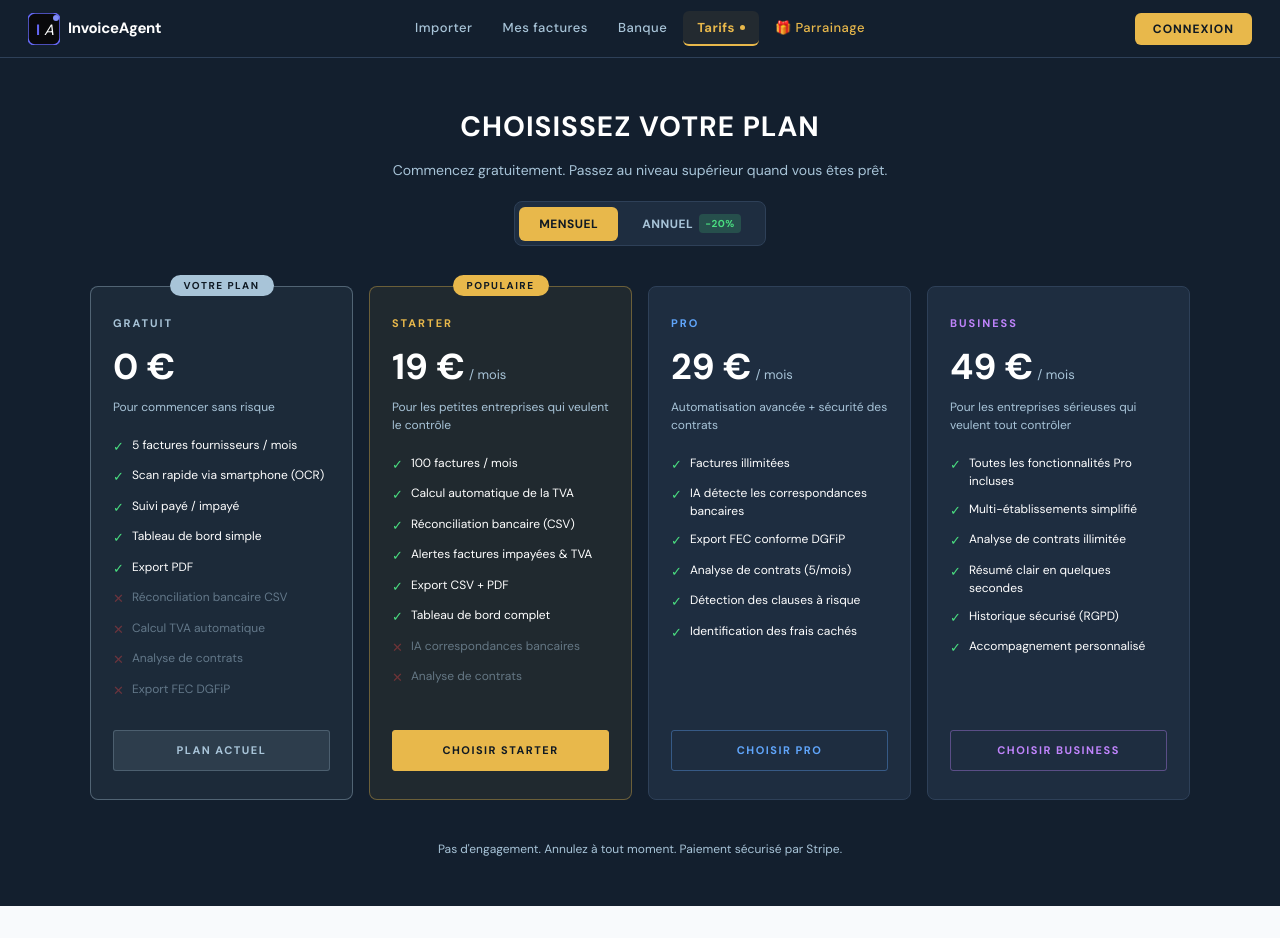
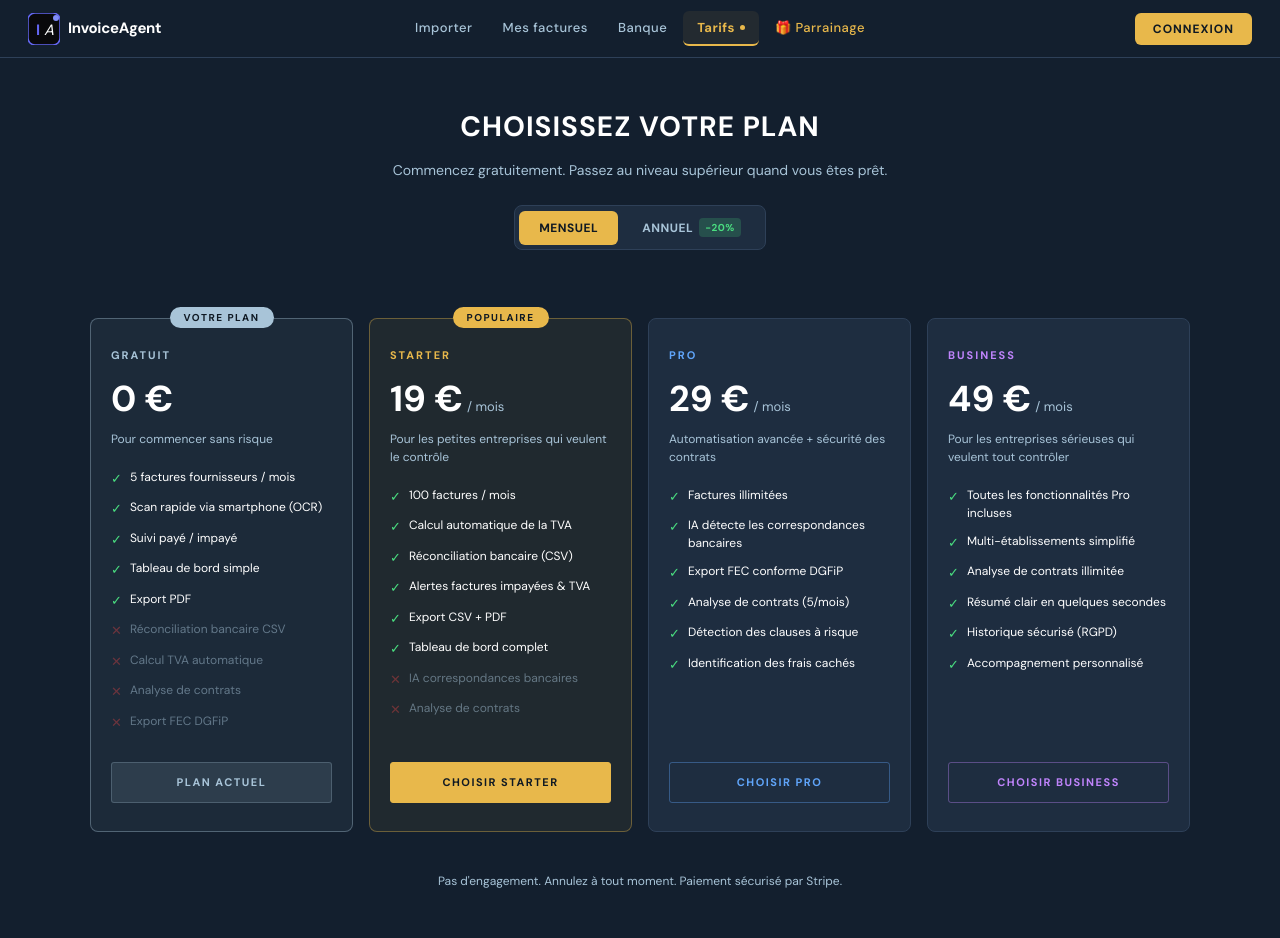
Before and after one commit to gentuar333-max/invoice-ai, a Next.js app: page /pricing in a window 1280 px wide. Before the commit the page ends 906 px from the top, so only its background shows below. Built offline with nearby package versions, Linux system fonts and the light colour scheme.

Commit message:
fix: pricing grid mobile CSS + annual toggle

```diff
--- a/app/pricing/page.tsx
+++ b/app/pricing/page.tsx
@@ -20,21 +20,11 @@ const plans = [
     priceYearly: 0,
     color: MUTED,
     description: "Pour commencer sans risque",
-    features: [
-      "5 factures fournisseurs / mois",
-      "Scan rapide via smartphone (OCR)",
-      "Suivi payé / impayé",
-      "Tableau de bord simple",
-      "Export PDF",
-    ],
-    locked: [
-      "Réconciliation bancaire CSV",
-      "Calcul TVA automatique",
-      "Analyse de contrats",
-      "Export FEC DGFiP",
-    ],
+    features: ["5 factures fournisseurs / mois", "Scan rapide via smartphone (OCR)", "Suivi payé / impayé", "Tableau de bord simple", "Export PDF"],
+    locked: ["Réconciliation bancaire CSV", "Calcul TVA automatique", "Analyse de contrats", "Export FEC DGFiP"],
     cta: "COMMENCER GRATUITEMENT",
-    href: "/auth/login",
+    hrefMonthly: "/auth/login",
+    hrefYearly: "/auth/login",
     highlight: false,
     badge: null,
   },
@@ -45,18 +35,8 @@ const plans = [
     priceYearly: 15,
     color: GOLD,
     description: "Pour les petites entreprises qui veulent le contrôle",
-    features: [
-      "100 factures / mois",
-      "Calcul automatique de la TVA",
-      "Réconciliation bancaire (CSV)",
-      "Alertes factures impayées & TVA",
-      "Export CSV + PDF",
-      "Tableau de bord complet",
-    ],
-    locked: [
-      "IA correspondances bancaires",
-      "Analyse de contrats",
-    ],
+    features: ["100 factures / mois", "Calcul automatique de la TVA", "Réconciliation bancaire (CSV)", "Alertes factures impayées & TVA", "Export CSV + PDF", "Tableau de bord complet"],
+    locked: ["IA correspondances bancaires", "Analyse de contrats"],
     cta: "CHOISIR STARTER",
     hrefMonthly: "/checkout?plan=starter",
     hrefYearly: "/checkout?plan=starter_yearly",
@@ -70,14 +50,7 @@ const plans = [
     priceYearly: 23,
     color: "#60a5fa",
     description: "Automatisation avancée + sécurité des contrats",
-    features: [
-      "Factures illimitées",
-      "IA détecte les correspondances bancaires",
-      "Export FEC conforme DGFiP",
-      "Analyse de contrats (5/mois)",
-      "Détection des clauses à risque",
-      "Identification des frais cachés",
-    ],
+    features: ["Factures illimitées", "IA détecte les correspondances bancaires", "Export FEC conforme DGFiP", "Analyse de contrats (5/mois)", "Détection des clauses à risque", "Identification des frais cachés"],
     locked: [],
     cta: "CHOISIR PRO",
     hrefMonthly: "/checkout?plan=pro",
@@ -92,14 +65,7 @@ const plans = [
     priceYearly: 39,
     color: PURPLE,
     description: "Pour les entreprises sérieuses qui veulent tout contrôler",
-    features: [
-      "Toutes les fonctionnalités Pro incluses",
-      "Multi-établissements simplifié",
-      "Analyse de contrats illimitée",
-      "Résumé clair en quelques secondes",
-      "Historique sécurisé (RGPD)",
-      "Accompagnement personnalisé",
-    ],
+    features: ["Toutes les fonctionnalités Pro incluses", "Multi-établissements simplifié", "Analyse de contrats illimitée", "Résumé clair en quelques secondes", "Historique sécurisé (RGPD)", "Accompagnement personnalisé"],
     locked: [],
     cta: "CHOISIR BUSINESS",
     hrefMonthly: "/checkout?plan=business",
@@ -109,13 +75,17 @@ const plans = [
   },
 ];
 
+const savings: Record<string, number> = {
+  starter: (19 - 15) * 12,
+  pro: (29 - 23) * 12,
+  business: (49 - 39) * 12,
+};
+
 export default function PricingPage() {
   const [currentPlan, setCurrentPlan] = useState("free");
   const [billing, setBilling] = useState<"monthly" | "yearly">("monthly");
-  const [isMobile, setIsMobile] = useState(false);
 
   useEffect(() => {
-    // Merr planin nga Supabase — jo localStorage
     async function fetchPlan() {
       try {
         const { createClient } = await import("@/lib/supabase");
@@ -131,64 +101,65 @@ export default function PricingPage() {
       } catch {}
     }
     fetchPlan();
-
-    function checkMobile() { setIsMobile(window.innerWidth < 768); }
-    checkMobile();
-    window.addEventListener("resize", checkMobile);
-    return () => window.removeEventListener("resize", checkMobile);
   }, []);
 
   function getPrice(plan: typeof plans[0]) {
     if (plan.priceMonthly === 0) return "0 €";
-    const price = billing === "yearly" ? plan.priceYearly : plan.priceMonthly;
-    return `${price} €`;
+    return billing === "yearly" ? `${plan.priceYearly} €` : `${plan.priceMonthly} €`;
   }
 
   function getHref(plan: typeof plans[0]) {
-    if (!('hrefMonthly' in plan)) return plan.href ?? "/auth/login";
-    return billing === "yearly"
-      ? (plan as any).hrefYearly
-      : (plan as any).hrefMonthly;
+    return billing === "yearly" ? plan.hrefYearly : plan.hrefMonthly;
   }
 
   function getCTA(plan: typeof plans[0]) {
-    const currentIndex = PLAN_ORDER.indexOf(currentPlan);
-    const planIndex = PLAN_ORDER.indexOf(plan.key);
+    const ci = PLAN_ORDER.indexOf(currentPlan);
+    const pi = PLAN_ORDER.indexOf(plan.key);
     if (plan.key === currentPlan) return { label: "PLAN ACTUEL", disabled: true };
-    if (planIndex < currentIndex) return { label: "PLAN INFERIEUR", disabled: true };
+    if (pi < ci) return { label: "PLAN INFERIEUR", disabled: true };
     return { label: plan.cta, disabled: false };
   }
 
-  const savings: Record<string, number> = {
-    starter: Math.round((19 - 15) * 12),
-    pro: Math.round((29 - 23) * 12),
-    business: Math.round((49 - 39) * 12),
-  };
+  return (
+    <>
+      <style>{`
+        .pricing-grid {
+          display: grid;
+          grid-template-columns: 1fr;
+          gap: 16px;
+        }
+        @media (min-width: 640px) {
+          .pricing-grid { grid-template-columns: repeat(2, 1fr); }
+        }
+        @media (min-width: 1024px) {
+          .pricing-grid { grid-template-columns: repeat(4, 1fr); }
+        }
+        .billing-toggle button { transition: all 0.2s; }
+      `}</style>
 
-  return (
-    <div style={{ minHeight: "100vh", background: BG, padding: isMobile ? "32px 16px" : "48px 20px", fontFamily: "'DM Sans', sans-serif" }}>
+      <div style={{ minHeight: "100vh", background: BG, padding: "48px 20px", fontFamily: "'DM Sans', sans-serif" }}>
         <div style={{ maxWidth: 1100, margin: "0 auto" }}>
 
           {/* Header */}
           <div style={{ textAlign: "center", marginBottom: 40 }}>
-          <h1 style={{ fontSize: isMobile ? 22 : 28, fontWeight: 700, color: TEXT, letterSpacing: 1, textTransform: "uppercase", marginBottom: 12 }}>
+            <h1 style={{ fontSize: 28, fontWeight: 700, color: TEXT, letterSpacing: 1, textTransform: "uppercase", marginBottom: 12 }}>
               CHOISISSEZ VOTRE PLAN
             </h1>
-          <p style={{ fontSize: 14, color: MUTED, maxWidth: 500, margin: "0 auto 20px" }}>
+            <p style={{ fontSize: 14, color: MUTED, maxWidth: 500, margin: "0 auto 24px" }}>
               Commencez gratuitement. Passez au niveau supérieur quand vous êtes prêt.
             </p>
 
             {/* Toggle mensuel / annuel */}
-          <div style={{ display: "inline-flex", alignItems: "center", background: CARD, border: `1px solid ${BORDER}`, borderRadius: 8, padding: 4, gap: 4 }}>
+            <div className="billing-toggle" style={{ display: "inline-flex", alignItems: "center", background: CARD, border: `1px solid ${BORDER}`, borderRadius: 8, padding: 4, gap: 4, marginBottom: 16 }}>
               <button
                 onClick={() => setBilling("monthly")}
-              style={{ padding: "8px 20px", borderRadius: 6, border: "none", cursor: "pointer", fontSize: 12, fontWeight: 700, letterSpacing: 0.5, background: billing === "monthly" ? GOLD : "transparent", color: billing === "monthly" ? "#0f1923" : MUTED, transition: "all 0.2s" }}
+                style={{ padding: "8px 20px", borderRadius: 6, border: "none", cursor: "pointer", fontSize: 12, fontWeight: 700, letterSpacing: 0.5, background: billing === "monthly" ? GOLD : "transparent", color: billing === "monthly" ? "#0f1923" : MUTED }}
               >
                 MENSUEL
               </button>
               <button
                 onClick={() => setBilling("yearly")}
-              style={{ padding: "8px 20px", borderRadius: 6, border: "none", cursor: "pointer", fontSize: 12, fontWeight: 700, letterSpacing: 0.5, background: billing === "yearly" ? GOLD : "transparent", color: billing === "yearly" ? "#0f1923" : MUTED, transition: "all 0.2s", display: "flex", alignItems: "center", gap: 6 }}
+                style={{ padding: "8px 20px", borderRadius: 6, border: "none", cursor: "pointer", fontSize: 12, fontWeight: 700, letterSpacing: 0.5, background: billing === "yearly" ? GOLD : "transparent", color: billing === "yearly" ? "#0f1923" : MUTED, display: "flex", alignItems: "center", gap: 6 }}
               >
                 ANNUEL
                 <span style={{ background: "#4ade8030", color: "#4ade80", fontSize: 10, fontWeight: 800, padding: "2px 6px", borderRadius: 4 }}>-20%</span>
@@ -196,7 +167,7 @@ export default function PricingPage() {
             </div>
 
             {currentPlan !== "free" && (
-            <div style={{ marginTop: 16, display: "inline-block", background: `${GOLD}15`, border: `1px solid ${GOLD}40`, borderRadius: 4, padding: "8px 20px" }}>
+              <div style={{ display: "inline-block", background: `${GOLD}15`, border: `1px solid ${GOLD}40`, borderRadius: 4, padding: "8px 20px" }}>
                 <p style={{ fontSize: 12, color: GOLD, fontWeight: 600, margin: 0 }}>
                   Plan actuel: <strong>{currentPlan.toUpperCase()}</strong>
                 </p>
@@ -204,28 +175,8 @@ export default function PricingPage() {
             )}
           </div>
 
-        {/* Plans grid — 1 colonne mobile, 2 tablette, 4 desktop */}
-        <div style={{
-          display: "grid",
-          gridTemplateColumns: isMobile ? "1fr" : "repeat(2, 1fr)",
-          gap: 16,
-        }}>
-          {/* Desktop: 4 colonnes via media query simulee */}
-          <style>{`
-            @media (min-width: 1024px) {
-              .plans-grid { grid-template-columns: repeat(4, 1fr) !important; }
-            }
-            @media (min-width: 640px) and (max-width: 1023px) {
-              .plans-grid { grid-template-columns: repeat(2, 1fr) !important; }
-            }
-          `}</style>
-        </div>
-
-        <div className="plans-grid" style={{
-          display: "grid",
-          gridTemplateColumns: isMobile ? "1fr" : "repeat(2, 1fr)",
-          gap: 16,
-        }}>
+          {/* Grid plans */}
+          <div className="pricing-grid">
             {plans.map((plan) => {
               const cta = getCTA(plan);
               const isCurrentPlan = plan.key === currentPlan;
@@ -236,10 +187,11 @@ export default function PricingPage() {
                   background: isCurrentPlan ? `${plan.color}10` : plan.highlight ? `${GOLD}10` : CARD,
                   border: `1px solid ${isCurrentPlan ? plan.color + "60" : plan.highlight ? GOLD + "60" : BORDER}`,
                   borderRadius: 8,
-                padding: isMobile ? "24px 18px" : "28px 22px",
+                  padding: "28px 20px",
                   position: "relative",
                   display: "flex",
                   flexDirection: "column",
+                  marginTop: 12,
                 }}>
 
                   {plan.badge && !isCurrentPlan && (
@@ -258,22 +210,19 @@ export default function PricingPage() {
 
                   <div style={{ marginBottom: 4 }}>
                     <span style={{ fontSize: 36, fontWeight: 800, color: TEXT }}>{getPrice(plan)}</span>
-                  {plan.priceMonthly > 0 && (
-                    <span style={{ fontSize: 13, color: MUTED, marginLeft: 4 }}>/ mois</span>
-                  )}
+                    {plan.priceMonthly > 0 && <span style={{ fontSize: 13, color: MUTED, marginLeft: 4 }}>/ mois</span>}
                   </div>
 
-                {/* Economie annuelle */}
                   {billing === "yearly" && plan.priceMonthly > 0 && (
-                  <div style={{ marginBottom: 12 }}>
+                    <div style={{ marginBottom: 10 }}>
                       <span style={{ fontSize: 11, color: MUTED, textDecoration: "line-through", marginRight: 6 }}>
                         {plan.priceMonthly}€/mois
                       </span>
                       <span style={{ fontSize: 11, color: "#4ade80", fontWeight: 700 }}>
-                      Economie {savings[plan.key]}€/an
+                        -{savings[plan.key]}€/an
                       </span>
-                    <p style={{ fontSize: 10, color: MUTED, marginTop: 2 }}>
-                      Facturé {(plan as any).priceYearly * 12}€/an
+                      <p style={{ fontSize: 10, color: MUTED, marginTop: 2, marginBottom: 0 }}>
+                        Facturé {plan.priceYearly * 12}€/an
                       </p>
                     </div>
                   )}
@@ -296,7 +245,7 @@ export default function PricingPage() {
                   </div>
 
                   {cta.disabled ? (
-                  <div style={{ display: "block", background: isCurrentPlan ? `${plan.color}20` : BORDER, color: isCurrentPlan ? plan.color : MUTED, border: `1px solid ${isCurrentPlan ? plan.color + "40" : BORDER}`, padding: "11px", borderRadius: 3, fontSize: 11, fontWeight: 800, letterSpacing: 1.5, textTransform: "uppercase", textAlign: "center", cursor: "not-allowed" }}>
+                    <div style={{ background: isCurrentPlan ? `${plan.color}20` : BORDER, color: isCurrentPlan ? plan.color : MUTED, border: `1px solid ${isCurrentPlan ? plan.color + "40" : BORDER}`, padding: "11px", borderRadius: 3, fontSize: 11, fontWeight: 800, letterSpacing: 1.5, textTransform: "uppercase", textAlign: "center", cursor: "not-allowed" }}>
                       {cta.label}
                     </div>
                   ) : (
@@ -304,7 +253,6 @@ export default function PricingPage() {
                       {cta.label}
                     </Link>
                   )}
-
                 </div>
               );
             })}
@@ -318,5 +266,6 @@ export default function PricingPage() {
 
         </div>
       </div>
+    </>
   );
 }
```
Lines whose indentation alone changed are shown as unchanged.
